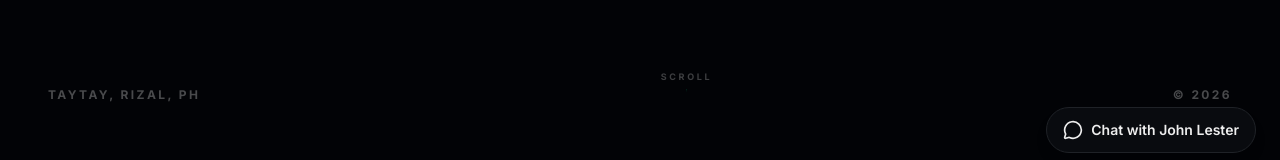
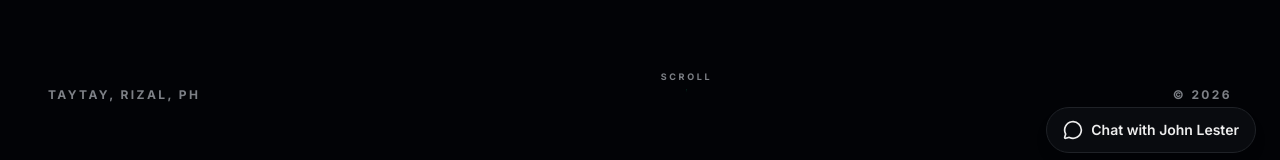
Before and after one commit to jlfuertes14/jlfuertes-portfolio, a Next.js app: page / in a window 1280 px wide. Shown: the part 631-791 px from the top of the page. Built offline with nearby package versions, Linux system fonts and the light colour scheme.

Commit message:
feat:text color changes

```diff
--- a/src/components/MobileMenu.tsx
+++ b/src/components/MobileMenu.tsx
@@ -117,7 +117,7 @@ export default function MobileMenu() {
         createPortal(
           <div
             ref={overlayRef}
-            className="fixed inset-0 z-[9999] flex flex-col bg-background"
+            className="fixed inset-0 z-9999 flex flex-col bg-background"
             style={{
               clipPath: "circle(0% at calc(100% - 2.5rem) 2.5rem)",
             }}
@@ -150,7 +150,7 @@ export default function MobileMenu() {
             {/* Bottom Accent */}
             <div className="pb-10 text-center">
               <p className="text-xs font-bold uppercase tracking-[0.3em] text-foreground/20">
-                Portfolio 2025
+                Portfolio 2026
               </p>
             </div>
           </div>,
--- a/src/components/ScrollProgress.tsx
+++ b/src/components/ScrollProgress.tsx
@@ -20,7 +20,7 @@ export default function ScrollProgress() {
   }, []);
 
   return (
-    <div className="fixed top-0 left-0 right-0 z-[100] h-[4px] pointer-events-none">
+    <div className="fixed top-0 left-0 right-0 z-100 h-[4px] pointer-events-none">
       <div
         ref={barRef}
         className="h-full bg-primary will-change-transform origin-left"
--- a/src/components/sections/About.tsx
+++ b/src/components/sections/About.tsx
@@ -135,7 +135,7 @@ export default function About() {
                 return (
                   <span
                     key={skill.name}
-                    className="skill-pill group relative z-10 hover:z-50 cursor-default flex h-[3.25rem] w-[3.25rem] items-center justify-center rounded-xl border border-border bg-card/50 transition-all duration-300 hover:border-primary/50 hover:shadow-[0_0_20px_-5px_oklch(0.75_0.18_160/0.3)] opacity-0"
+                    className="skill-pill group relative z-10 hover:z-50 cursor-default flex h-3.25rem w-3.25rem items-center justify-center rounded-xl border border-border bg-card/50 transition-all duration-300 hover:border-primary/50 hover:shadow-[0_0_20px_-5px_oklch(0.75_0.18_160/0.3)] opacity-0"
                   >
                     <Icon className="h-6 w-6" style={{ color: mapping.color }} />
 
--- a/src/components/sections/Hero.tsx
+++ b/src/components/sections/Hero.tsx
@@ -168,13 +168,13 @@ export default function Hero() {
 
       {/* ─── Bottom Bar ─── */}
       <footer className="z-30 flex w-full max-w-7xl items-center justify-between">
-        <div className="hero-footer-el text-xs font-bold uppercase tracking-[0.2em] text-foreground/30 opacity-0">
+        <div className="hero-footer-el text-xs font-bold uppercase tracking-[0.2em] text-muted-foreground opacity-0">
           Taytay, Rizal, PH
         </div>
 
         {/* Scroll Indicator */}
         <div className="hero-footer-el flex flex-col items-center gap-1.5 opacity-0">
-          <span className="text-[9px] font-bold uppercase tracking-[0.3em] text-foreground/25">
+          <span className="text-[9px] font-bold uppercase tracking-[0.3em] text-muted-foreground">
             Scroll
           </span>
           <div className="relative h-8 w-[1px] overflow-hidden">
@@ -182,7 +182,7 @@ export default function Hero() {
           </div>
         </div>
 
-        <div className="hero-footer-el text-xs font-bold uppercase tracking-[0.2em] text-foreground/30 opacity-0">
+        <div className="hero-footer-el text-xs font-bold uppercase tracking-[0.2em] text-muted-foreground opacity-0">
           © {new Date().getFullYear()}
         </div>
       </footer>
```
